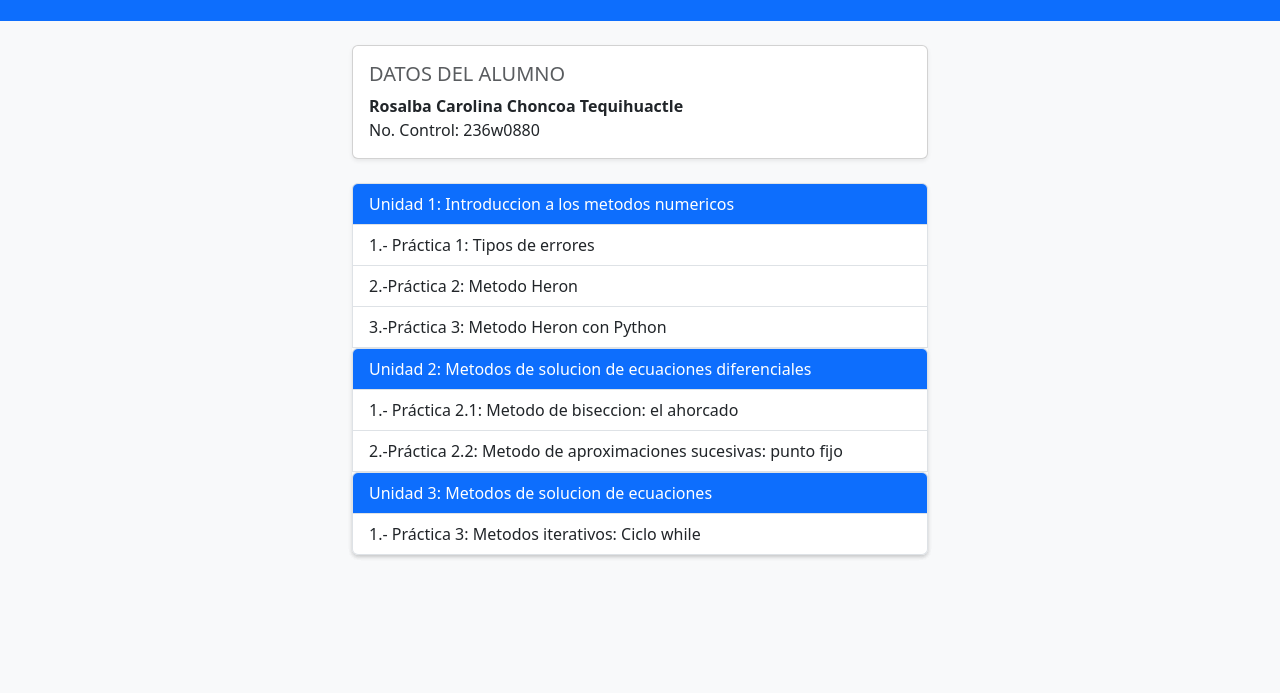
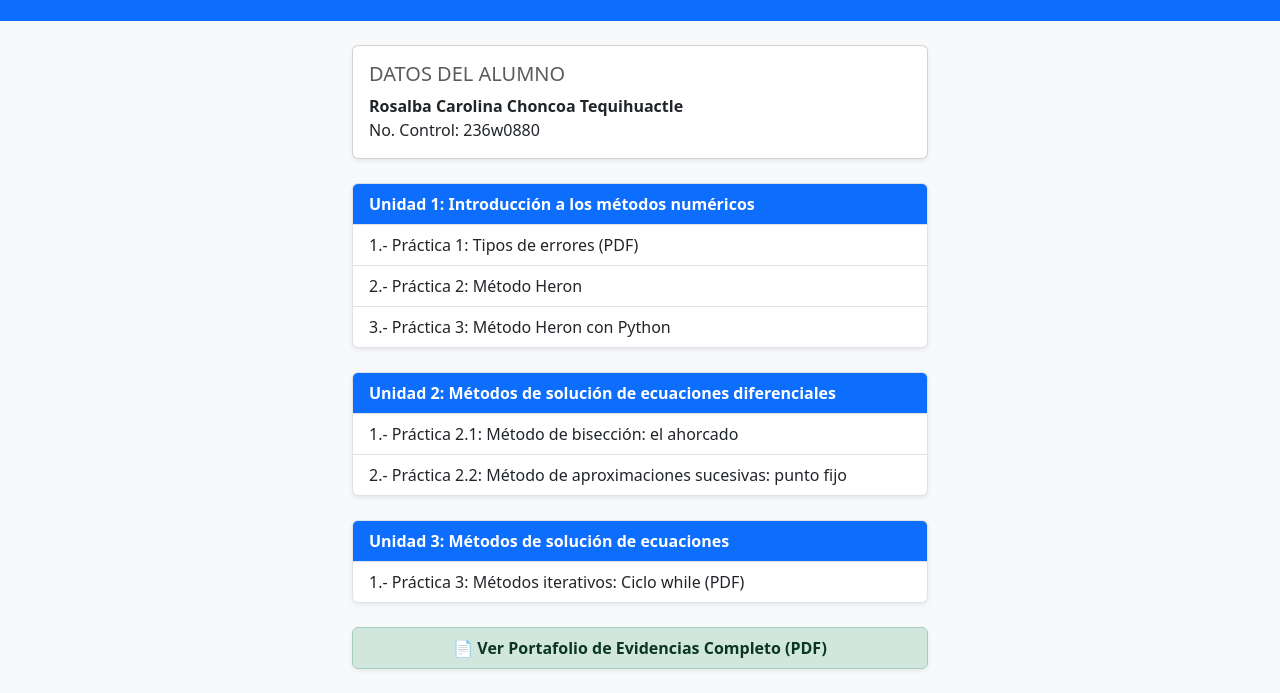
Before and after one commit to 236w0880-star/Metodos-Numericos, a plain HTML site: page index.html in a window 1280 px wide. Shown: the part 117-810 px from the top of the page. Drawn offline with nearby package versions, Linux system fonts and the light colour scheme.

Commit message:
Update index.html

```diff
--- a/index.html
+++ b/index.html
@@ -25,47 +25,48 @@
             </div>
         </div>
 
-        <div class="list-group shadow-sm">
-            <div class="list-group-item bg-primary text-white">
-                Unidad 1: Introduccion a los metodos numericos
+        <div class="list-group shadow-sm mb-4">
+            <div class="list-group-item bg-primary text-white fw-bold">
+                Unidad 1: Introducción a los métodos numéricos
             </div>
-            <a href="errores.html" class="list-group-item list-group-item-action">
-                1.- Práctica 1: Tipos de errores
-                <a href="errores.html" class="list-group-item list-group-item-action">
-                       2.-Práctica 2: Metodo Heron
-                       <a href="errores.html" class="list-group-item list-group-item-action">
-                       3.-Práctica 3: Metodo Heron con Python
-                </a>
+            <a href="c-digo.pdf" target="_blank" class="list-group-item list-group-item-action">
+                1.- Práctica 1: Tipos de errores (PDF)
             </a>
+            <a href="metodo-heron (3).html" class="list-group-item list-group-item-action">
+                2.- Práctica 2: Método Heron
+            </a>
+            <a href="heron-python-(1).html" class="list-group-item list-group-item-action">
+                3.- Práctica 3: Método Heron con Python
+            </a>
+        </div>
 
-<div class="list-group shadow-sm">
-            <div class="list-group-item bg-primary text-white">
-                Unidad 2: Metodos de solucion de ecuaciones diferenciales
+        <div class="list-group shadow-sm mb-4">
+            <div class="list-group-item bg-primary text-white fw-bold">
+                Unidad 2: Métodos de solución de ecuaciones diferenciales
             </div>
-            <a href="errores.html" class="list-group-item list-group-item-action">
-                1.- Práctica 2.1: Metodo de biseccion: el ahorcado
-                <a href="errores.html" class="list-group-item list-group-item-action">
-                       2.-Práctica 2.2: Metodo de aproximaciones sucesivas: punto fijo
+            <a href="metodo_Bashforth.html" class="list-group-item list-group-item-action">
+                1.- Práctica 2.1: Método de bisección: el ahorcado
+            </a>
+            <a href="metodo-pyton.html" class="list-group-item list-group-item-action">
+                2.- Práctica 2.2: Método de aproximaciones sucesivas: punto fijo
+            </a>
+        </div>
 
-                </a>
+        <div class="list-group shadow-sm mb-4">
+            <div class="list-group-item bg-primary text-white fw-bold">
+                Unidad 3: Métodos de solución de ecuaciones
+            </div>
+            <a href="m-todos de un paso.pdf" target="_blank" class="list-group-item list-group-item-action">
+                1.- Práctica 3: Métodos iterativos: Ciclo while (PDF)
             </a>
+        </div>
 
-            <div class="list-group shadow-sm">
-            <div class="list-group-item bg-primary text-white">
-                Unidad 3: Metodos de solucion de ecuaciones
-            </div>
-            <a href="errores.html" class="list-group-item list-group-item-action">
-                1.- Práctica 3: Metodos iterativos: Ciclo while
+        <div class="list-group shadow-sm mb-4">
+            <a href="Portafolio-Metodos-Numericos.pdf" target="_blank" class="list-group-item list-group-item-action list-group-item-success text-center fw-bold">
+                📄 Ver Portafolio de Evidencias Completo (PDF)
+            </a>
+        </div>
 
-            </a>
-
-
-
-
-
-
-
-        </div>
     </main>
 
     <script src="https://cdn.jsdelivr.net/npm/bootstrap@5.3.0/dist/js/bootstrap.bundle.min.js"></script>
```
